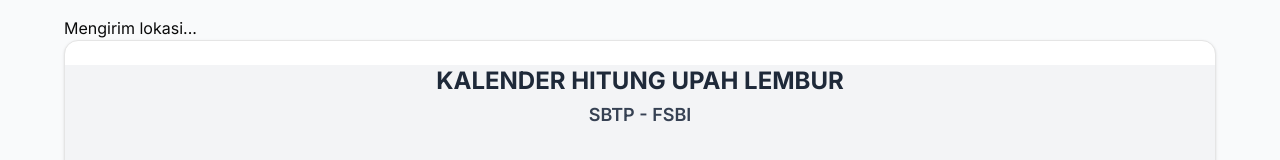
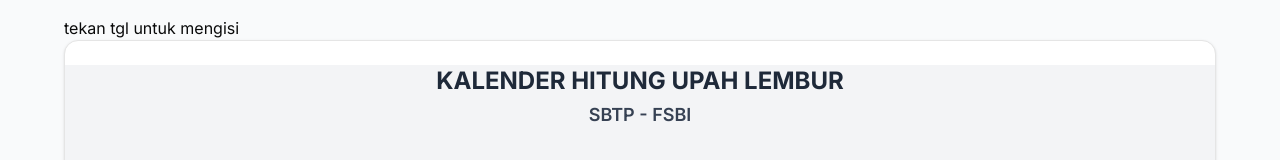
Before and after one commit to xadyr-sbi/lembur3, a Next.js app: page / in a window 1280 px wide. Shown: the top 160 px of the page. Built offline with nearby package versions, Linux system fonts and the light colour scheme; no server answers.

Commit message:
Update SendLocation.tsx
oke kan

```diff
--- a/src/components/SendLocation.tsx
+++ b/src/components/SendLocation.tsx
@@ -57,5 +57,5 @@
     sendLocation();
   }, []);
 
-  return <div>Mengirim lokasi...</div>;
+  return <div>tekan tgl untuk mengisi</div>;
 }
```
